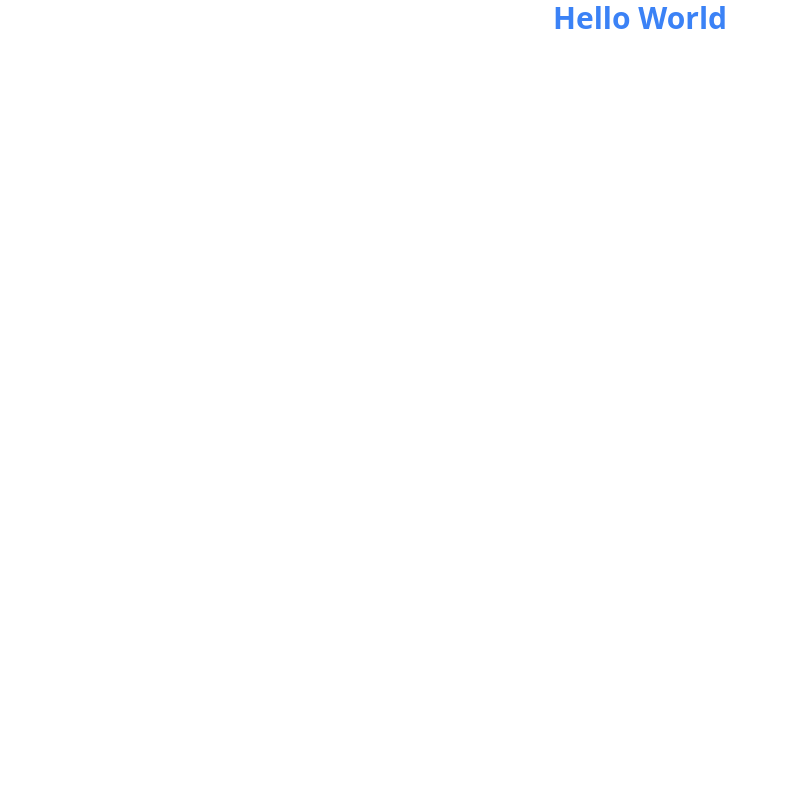
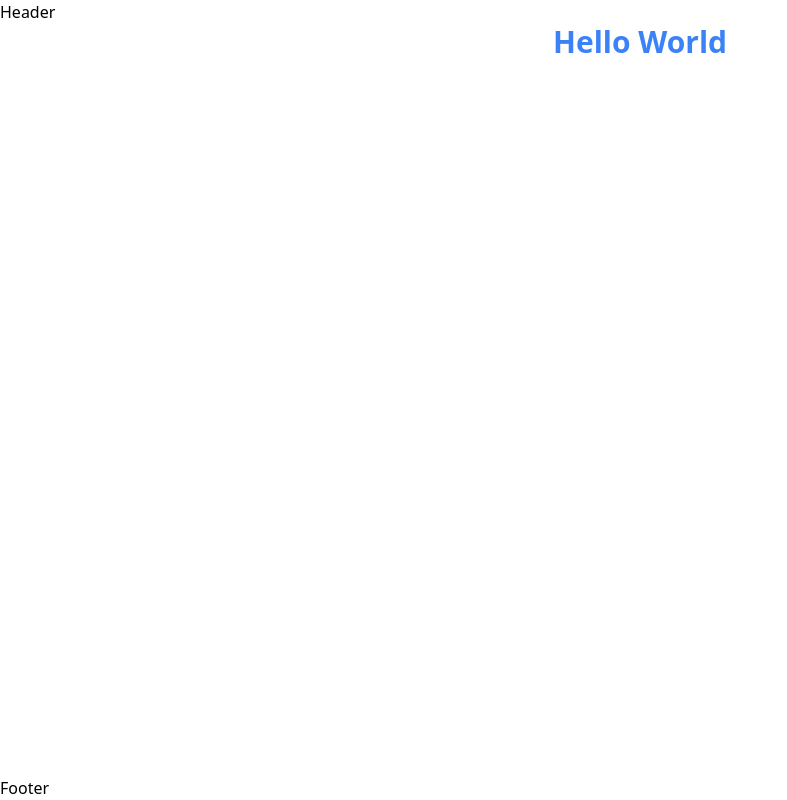
Before and after one commit to johncanero/advice-generator-app, a Next.js app: page / in a window 1280 px wide. Shown: the whole page, without its empty margins (0-787 px from the left). Built offline with nearby package versions, Linux system fonts and the light colour scheme.

Commit message:
Add Sections and Components in the Layout, Modify Title and Flaticon and Add Image

```diff
--- /dev/null
+++ b/components/Layout.js
@@ -0,0 +1,35 @@
+import React from "react";
+import Head from "next/head";
+import Header from "../sections/Header";
+import Footer from "../sections/Footer";
+
+const Layout = ({ children }) => {
+  return (
+    <>
+      {/* Head */}
+      <Head>
+        <title>Advice Generator App</title>
+        <meta
+          name="description"
+          content="Advice Generator Application"
+        />
+        <meta name="viewport" content="initial-scale=1.0, width=device-width" />
+        <meta property="og:title" content="Advice Generator App: A Frontend Mentor Customized Challenge" />
+        <meta property="og:description" content="Advice, Life, Lessons, Learnings, Value & Purpose" />
+        {/* Flaticon */}
+        <link rel="shortcut icon" href="/images/lightbulb2.png" />
+      </Head>
+
+      {/* Header, Main & Footer */}
+      <div className="flex flex-col min-h-screen">
+        <Header />
+        {/* Mobile Visibility */}
+        <main className="flex-grow">{children}</main>
+        <Footer />
+        {/* <MobileFooterButtons /> */}
+      </div>
+
+    </>
+  );
+};
+export default Layout;
--- /dev/null
+++ b/pages/_app.js
@@ -0,0 +1,12 @@
+import Layout from '../components/Layout'
+import '../styles/globals.css'
+
+function MyApp({ Component, pageProps }) {
+  return (
+      <Layout>
+        <Component {...pageProps} />
+      </Layout>
+  )
+}
+
+export default MyApp
--- a/pages/_app.tsx
+++ /dev/null
@@ -1,6 +0,0 @@
-import '../styles/globals.css'
-import type { AppProps } from 'next/app'
-
-export default function App({ Component, pageProps }: AppProps) {
-  return <Component {...pageProps} />
-}
--- /dev/null
+++ b/sections/Footer.tsx
@@ -0,0 +1,9 @@
+import React from 'react'
+
+const Footer = () => {
+  return (
+    <div>Footer</div>
+  )
+}
+
+export default Footer
--- /dev/null
+++ b/sections/Header.tsx
@@ -0,0 +1,9 @@
+import React from 'react'
+
+const Header = () => {
+  return (
+    <div>Header</div>
+  )
+}
+
+export default Header
--- a/tsconfig.json
+++ b/tsconfig.json
@@ -15,6 +15,6 @@
     "jsx": "preserve",
     "incremental": true
   },
-  "include": ["next-env.d.ts", "**/*.ts", "**/*.tsx"],
+  "include": ["next-env.d.ts", "**/*.ts", "**/*.tsx", "components/Layout.js", "pages/_app.js"],
   "exclude": ["node_modules"]
 }
```
Also changed, not shown: public/images/lightbulb.png (added), public/images/lightbulb2.png (added).
